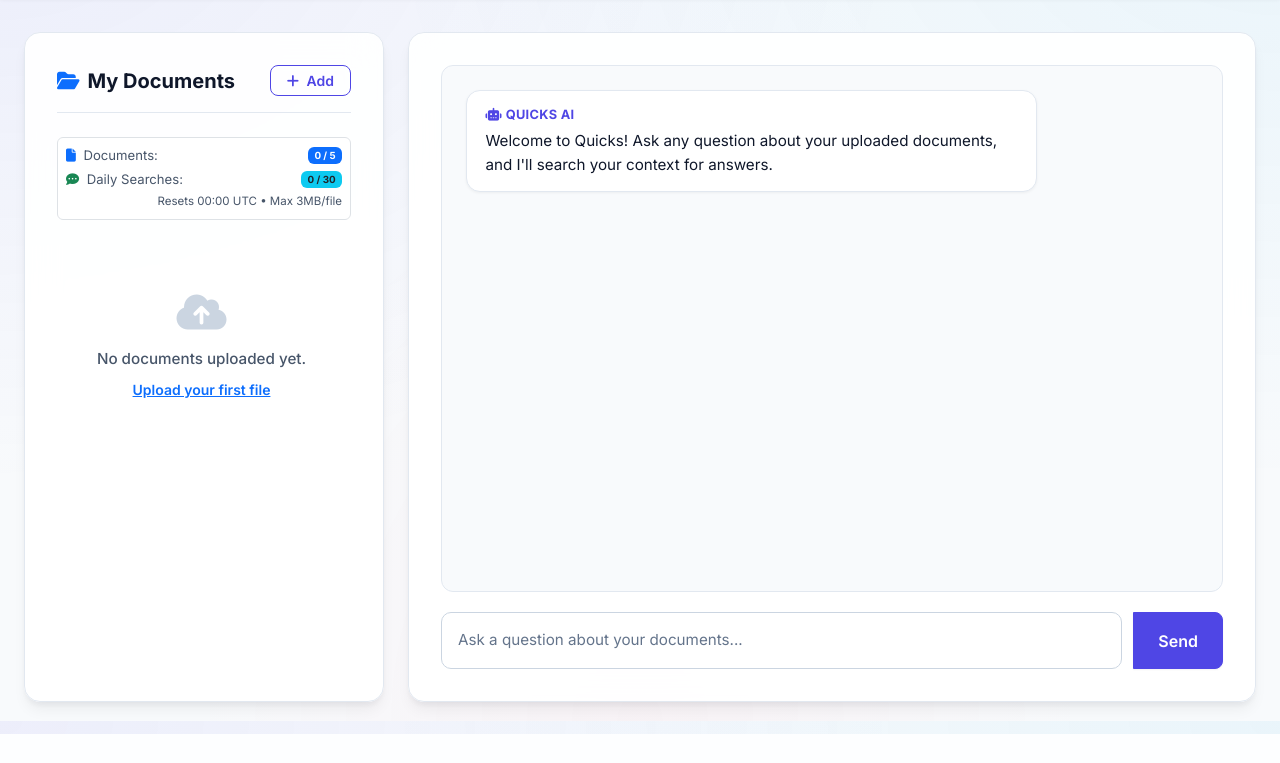
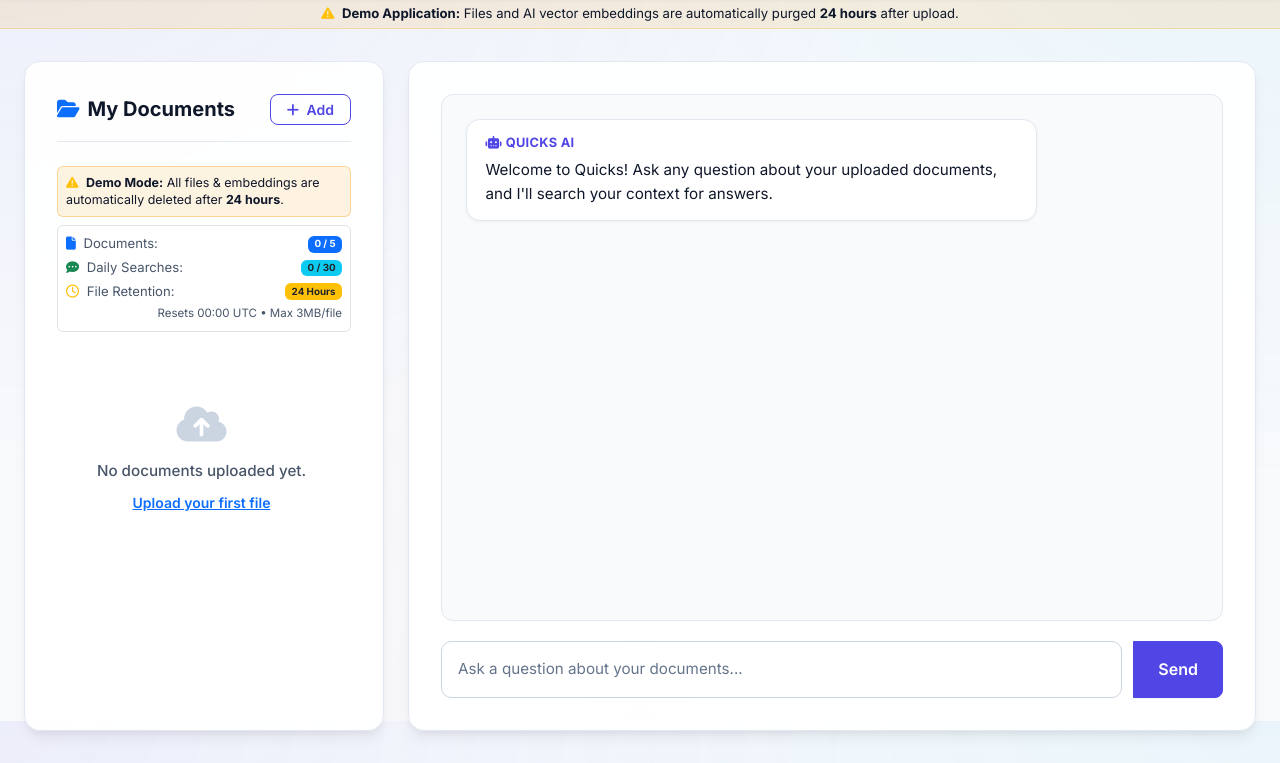
Before and after one commit to maxmind22/quicks, a Flask app: page /dashboard in a window 1280 px wide. Shown: the part 79-842 px from the top of the page. Before the commit the page ends 813 px from the top, so only its background shows below. Run offline with Flask 3, Linux system fonts and the light colour scheme; the visitor is signed in with stand-in values (Sample User, id 1); data that the repository does not hold is empty; some libraries are stand-ins or nearby versions.

Commit message:
Add 24-hour automatic file & vector deletion with demo warnings and cron job

```diff
--- a/main.py
+++ b/main.py
@@ -1,6 +1,6 @@
 import os
 import secrets
-from datetime import datetime
+from datetime import datetime, timedelta
 from os.path import join
 from dotenv import load_dotenv
 
@@ -42,11 +42,12 @@ app = Flask(
 app.config['SECRET_KEY'] = os.environ.get('SECRET_KEY', 'quicks-session-secret-key-change-in-production')
 app.config['UPLOAD_FOLDER'] = UPLOAD_FOLDER
 
-# Usage Limits Configuration (overridable via environment variables)
+# Usage & Demo Limits Configuration (overridable via environment variables)
 MAX_DOCS_PER_USER = int(os.environ.get('MAX_DOCS_PER_USER', 5))         # Max documents stored per user
 MAX_FILE_SIZE_MB = int(os.environ.get('MAX_FILE_SIZE_MB', 3))            # Max file upload size in MB (3 MB)
 MAX_CHUNKS_PER_FILE = int(os.environ.get('MAX_CHUNKS_PER_FILE', 25))     # Max chunks per document (~15-20 pages)
 MAX_QUERIES_PER_DAY = int(os.environ.get('MAX_QUERIES_PER_DAY', 30))     # Max daily AI searches per user
+AUTO_DELETE_HOURS = int(os.environ.get('AUTO_DELETE_HOURS', 24))         # Demo mode: auto-purge files after 24 hours
 
 app.config['MAX_CONTENT_LENGTH'] = MAX_FILE_SIZE_MB * 1024 * 1024
 
@@ -108,6 +109,50 @@ def get_user_daily_query_count(user_id):
             QueryLog.created_at >= today_start
         ).count()
     except Exception:
+        return 0
+
+def purge_expired_documents(max_age_hours=None):
+    """
+    Deletes documents older than max_age_hours from PostgreSQL, Pinecone, and disk.
+    For this demo application, uploaded documents and their embeddings expire after 24 hours.
+    """
+    if max_age_hours is None:
+        max_age_hours = AUTO_DELETE_HOURS
+    try:
+        cutoff = datetime.utcnow() - timedelta(hours=max_age_hours)
+        expired_docs = Document.query.filter(Document.uploaded_at < cutoff).all()
+        if not expired_docs:
+            return 0
+
+        purged = 0
+        for doc in expired_docs:
+            filename = doc.filename
+            user_id = doc.user_id
+
+            # 1. Clear vectors from Pinecone
+            try:
+                delete_user_file_embeddings(filename, user_id)
+            except Exception as e:
+                print(f"Error purging embeddings for {filename}: {e}")
+
+            # 2. Clear disk file if present
+            try:
+                user_upload_dir = join(app.config['UPLOAD_FOLDER'], f"user_{user_id}")
+                filepath = join(user_upload_dir, filename)
+                if os.path.exists(filepath):
+                    os.remove(filepath)
+            except Exception:
+                pass
+
+            # 3. Remove from database
+            db.session.delete(doc)
+            purged += 1
+
+        db.session.commit()
+        return purged
+    except Exception as e:
+        db.session.rollback()
+        print(f"Error during expired documents purge: {e}")
         return 0
 
 class VercelPathMiddleware:
@@ -225,6 +270,9 @@ def dashboard():
     form = Search()
     user_upload_dir = join(app.config['UPLOAD_FOLDER'], f"user_{current_user.id}")
 
+    # Demo mode: purge any documents older than 24 hours
+    purge_expired_documents()
+
     # Backwards compatibility: sync existing local disk files to Document table
     if os.path.exists(user_upload_dir):
         disk_files = [f for f in os.listdir(user_upload_dir) if os.path.isfile(join(user_upload_dir, f))]
@@ -238,7 +286,26 @@ def dashboard():
 
     # Query persistent document list from database
     user_docs = Document.query.filter_by(user_id=current_user.id).order_by(Document.uploaded_at.desc()).all()
-    files = [doc.filename for doc in user_docs]
+
+    # Calculate time remaining before automatic 24-hour expiration for each file
+    files = []
+    now = datetime.utcnow()
+    for doc in user_docs:
+        age_seconds = (now - doc.uploaded_at).total_seconds()
+        remaining_seconds = max(0, (AUTO_DELETE_HOURS * 3600) - age_seconds)
+        remaining_hours = int(remaining_seconds // 3600)
+        remaining_minutes = int((remaining_seconds % 3600) // 60)
+
+        if remaining_hours >= 1:
+            time_left_str = f"{remaining_hours}h left"
+        else:
+            time_left_str = f"{remaining_minutes}m left"
+
+        files.append({
+            "filename": doc.filename,
+            "uploaded_at": doc.uploaded_at,
+            "time_left": time_left_str
+        })
 
     # Check if API keys are set up
     credentials_ok = check_credentials()
@@ -254,7 +321,8 @@ def dashboard():
         "max_queries": MAX_QUERIES_PER_DAY,
         "remaining_queries": max(0, MAX_QUERIES_PER_DAY - queries_today),
         "max_file_size_mb": MAX_FILE_SIZE_MB,
-        "max_chunks": MAX_CHUNKS_PER_FILE
+        "max_chunks": MAX_CHUNKS_PER_FILE,
+        "auto_delete_hours": AUTO_DELETE_HOURS
     }
 
     return render_template("dashboard.html", form=form, files=files, credentials_ok=credentials_ok, usage=usage)
@@ -265,6 +333,9 @@ def search():
     query = request.form.get('query')
     if not query:
         return jsonify({"error": "Error: Empty query received."}), 400
+
+    # Demo mode: purge expired documents
+    purge_expired_documents()
 
     # Enforce daily query quota per user
     queries_today = get_user_daily_query_count(current_user.id)
@@ -296,6 +367,17 @@ def logout():
     flash("Successfully logged out.", "success")
     return redirect(url_for("home"))
 
+@app.route('/api/cleanup', methods=['GET', 'POST'])
+def cleanup_endpoint():
+    """Endpoint for Vercel Cron or manual pings to purge documents older than 24h."""
+    purged = purge_expired_documents()
+    return jsonify({
+        "status": "success",
+        "purged_documents": purged,
+        "retention_hours": AUTO_DELETE_HOURS,
+        "timestamp": datetime.utcnow().isoformat()
+    })
+
 # File upload helpers
 def allowed_file(filename):
     return '.' in filename and \
@@ -311,6 +393,9 @@ def request_entity_too_large(error):
 def upload():
     form = Files()
     user_upload_dir = join(app.config['UPLOAD_FOLDER'], f"user_{current_user.id}")
+
+    # Demo mode: purge expired documents before checking user quota
+    purge_expired_documents()
     doc_count = Document.query.filter_by(user_id=current_user.id).count()
 
     if request.method == 'POST':
@@ -394,7 +479,8 @@ def upload():
         doc_count=doc_count,
         max_docs=MAX_DOCS_PER_USER,
         max_file_size_mb=MAX_FILE_SIZE_MB,
-        max_chunks=MAX_CHUNKS_PER_FILE
+        max_chunks=MAX_CHUNKS_PER_FILE,
+        auto_delete_hours=AUTO_DELETE_HOURS
     )
 
 @app.route('/delete-file/<filename>', methods=['POST'])
--- a/templates/base.html
+++ b/templates/base.html
@@ -87,6 +87,12 @@
       </div>
     </nav>
 
+    <!-- Top Demo Notice Banner -->
+    <div class="demo-top-bar text-center py-1 px-3" style="background: rgba(245, 158, 11, 0.12); border-bottom: 1px solid rgba(245, 158, 11, 0.25); font-size: 0.82rem; color: var(--text-main);">
+      <i class="fa-solid fa-triangle-exclamation text-warning me-1"></i>
+      <strong>Demo Application:</strong> Files and AI vector embeddings are automatically purged <strong>24 hours</strong> after upload.
+    </div>
+
     <div class="main-container">
       {% block content %} {% endblock %}
     </div>
--- a/templates/dashboard.html
+++ b/templates/dashboard.html
@@ -12,18 +12,27 @@
     </div>
 
     {% if usage %}
-    <div class="usage-quota-box p-2 my-2 rounded border" style="background: rgba(255, 255, 255, 0.4); font-size: 0.82rem;">
+    <div class="demo-notice-badge p-2 my-2 rounded border" style="background: rgba(245, 158, 11, 0.12); border-color: rgba(245, 158, 11, 0.35) !important; font-size: 0.78rem; line-height: 1.35;">
+      <i class="fa-solid fa-triangle-exclamation text-warning me-1"></i>
+      <strong>Demo Mode:</strong> All files & embeddings are automatically deleted after <strong>{{ usage.auto_delete_hours }} hours</strong>.
+    </div>
+
+    <div class="usage-quota-box p-2 mb-2 rounded border" style="background: rgba(255, 255, 255, 0.4); font-size: 0.82rem;">
       <div class="d-flex justify-content-between align-items-center mb-1">
         <span class="text-muted"><i class="fa-solid fa-file me-1 text-primary"></i> Documents:</span>
         <span class="badge {% if usage.doc_count >= usage.max_docs %}bg-warning text-dark{% else %}bg-primary{% endif %}">
           {{ usage.doc_count }} / {{ usage.max_docs }}
         </span>
       </div>
-      <div class="d-flex justify-content-between align-items-center">
+      <div class="d-flex justify-content-between align-items-center mb-1">
         <span class="text-muted"><i class="fa-solid fa-comment-dots me-1 text-success"></i> Daily Searches:</span>
         <span id="daily-queries-badge" class="badge {% if usage.queries_today >= usage.max_queries %}bg-danger{% else %}bg-info text-dark{% endif %}">
           {{ usage.queries_today }} / {{ usage.max_queries }}
         </span>
+      </div>
+      <div class="d-flex justify-content-between align-items-center">
+        <span class="text-muted"><i class="fa-regular fa-clock me-1 text-warning"></i> File Retention:</span>
+        <span class="badge bg-warning text-dark">{{ usage.auto_delete_hours }} Hours</span>
       </div>
       <div class="text-muted text-end mt-1" style="font-size: 0.72rem;">
         Resets 00:00 UTC &bull; Max {{ usage.max_file_size_mb }}MB/file
@@ -47,18 +56,23 @@
 
     <div class="files-scrollable mt-2">
       {% if files %}
-        {% for file in files %}
+        {% for item in files %}
           <div class="file-item">
-            <div class="file-info text-truncate">
-              {% if file.endswith('.pdf') %}
+            <div class="file-info text-truncate me-2">
+              {% if item.filename.endswith('.pdf') %}
                 <i class="fa-solid fa-file-pdf file-icon-pdf"></i>
               {% else %}
                 <i class="fa-solid fa-file-lines file-icon-txt"></i>
               {% endif %}
-              <span class="file-name" title="{{ file }}">{{ file }}</span>
+              <div class="text-truncate">
+                <div class="file-name" title="{{ item.filename }}">{{ item.filename }}</div>
+                <div class="text-muted" style="font-size: 0.72rem;">
+                  <i class="fa-regular fa-clock me-1 text-warning"></i>{{ item.time_left }}
+                </div>
+              </div>
             </div>
 
-            <form action="{{ url_for('delete_file', filename=file) }}" method="POST" onsubmit="return confirm('Are you sure you want to delete this file and clear its embeddings?');">
+            <form action="{{ url_for('delete_file', filename=item.filename) }}" method="POST" onsubmit="return confirm('Are you sure you want to delete this file and clear its embeddings?');">
               <button type="submit" class="file-delete-btn" title="Delete file & embeddings">
                 <i class="fa-solid fa-trash-can"></i>
               </button>
--- a/templates/upload.html
+++ b/templates/upload.html
@@ -21,12 +21,18 @@
   <h2 class="mb-4 text-center form-card-title"><i class="fa-solid fa-cloud-arrow-up me-2 text-primary"></i>Upload Documents</h2>
   <p class="text-muted text-center mb-3" style="line-height: 1.6;">Supported formats: <strong class="text-main">PDF</strong> and <strong class="text-main">TXT</strong>. Uploaded files will be processed, chunked, and embedded into your isolated index space.</p>
 
+  <div class="alert alert-warning py-2 px-3 mb-3 rounded border text-start" style="font-size: 0.82rem; background: rgba(245, 158, 11, 0.12); border-color: rgba(245, 158, 11, 0.35) !important;">
+    <i class="fa-solid fa-triangle-exclamation text-warning me-1"></i>
+    <strong>Demo Mode:</strong> All uploaded files and their embeddings are automatically deleted after <strong>{{ auto_delete_hours }} hours</strong>.
+  </div>
+
   <div class="p-3 mb-4 rounded border" style="background: rgba(var(--bg-card-rgb, 255,255,255), 0.5); font-size: 0.85rem; line-height: 1.5;">
     <div class="fw-bold mb-1 text-primary"><i class="fa-solid fa-shield-halved me-1"></i> Account Usage Limits:</div>
     <ul class="mb-0 ps-3 text-muted">
       <li><strong>Documents:</strong> {{ doc_count }} / {{ max_docs }} stored {% if doc_count >= max_docs %}<span class="badge bg-warning text-dark ms-1">Limit reached</span>{% endif %}</li>
       <li><strong>Max File Size:</strong> {{ max_file_size_mb }} MB per file</li>
       <li><strong>Length:</strong> Up to {{ max_chunks }} text chunks (~15-20 pages)</li>
+      <li><strong>Retention:</strong> <span class="badge bg-warning text-dark"><i class="fa-regular fa-clock me-1"></i>{{ auto_delete_hours }}-Hour Auto-Delete</span> (Demo app: files & embeddings expire after {{ auto_delete_hours }}h)</li>
     </ul>
   </div>
 
```
Also changed, not shown: templates/index.html (+6 -1 lines), vercel.json.
